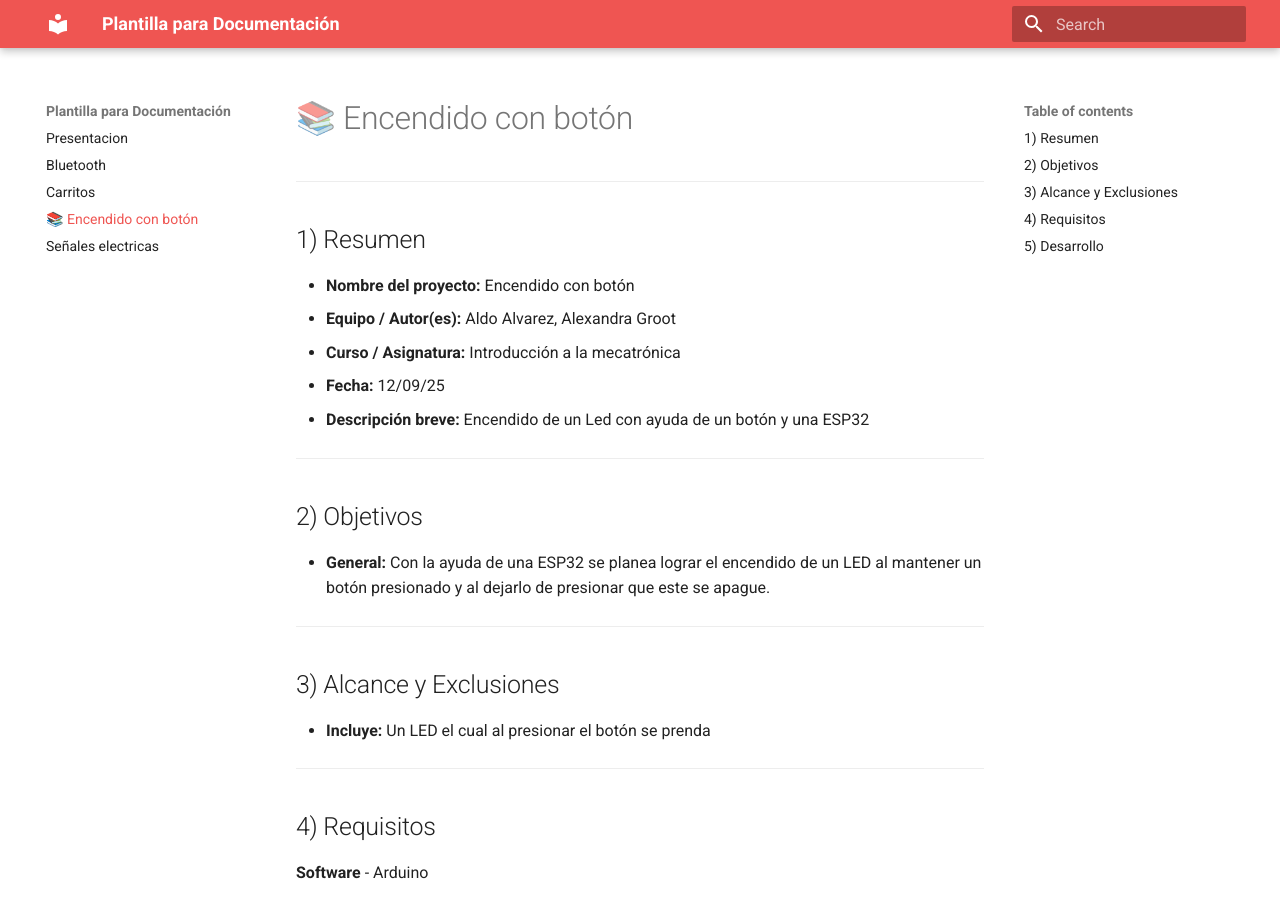
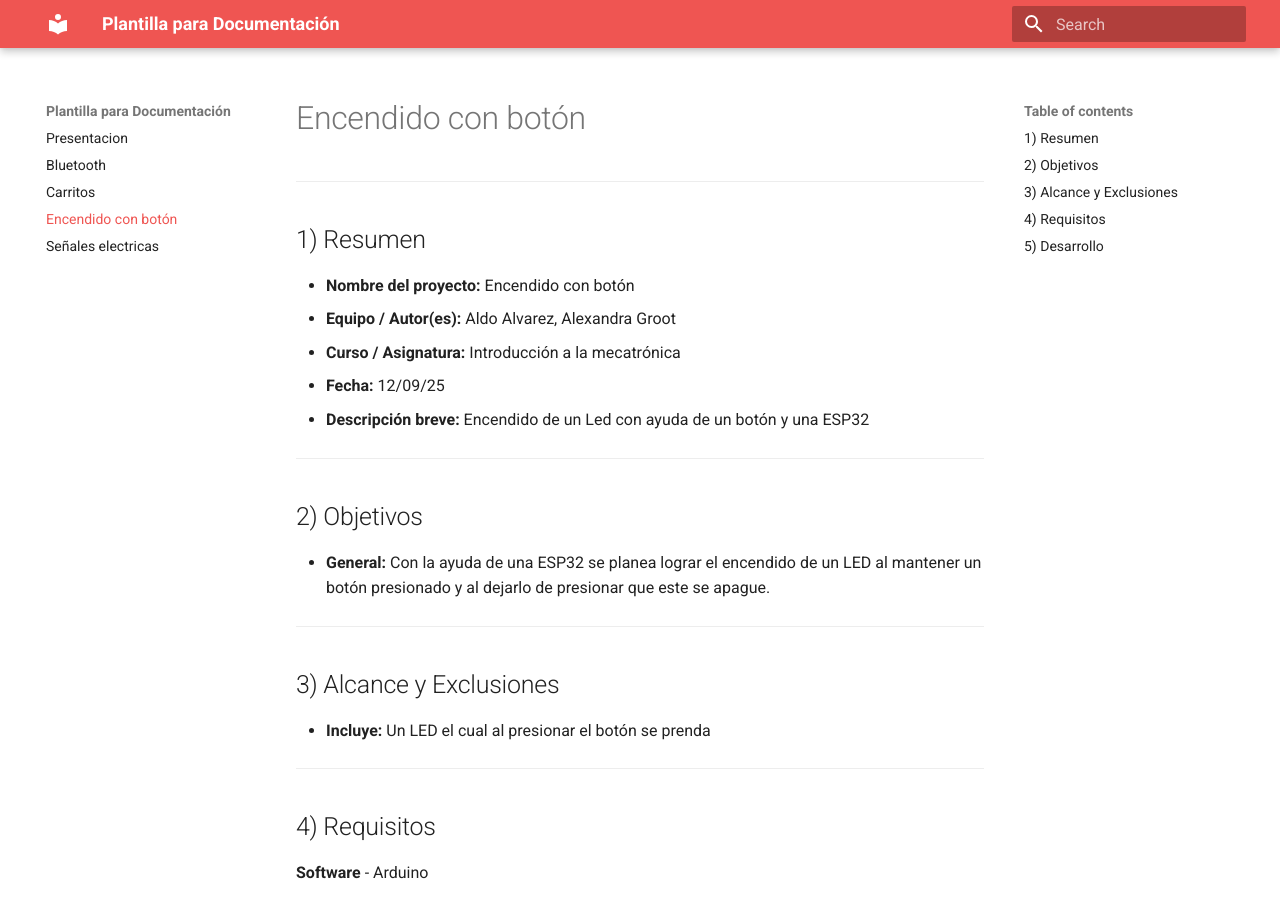
Before and after one commit to Aldo0112/Mi_reporte, an MkDocs documentation site: the page built from docs/encenido_con_boton.md, in a window 1280 px wide and 900 px high. Built offline with MkDocs 1.6.1 and Material for MkDocs 9.7.7, drawn with Linux system fonts in a browser that asks for light colours.

```diff
--- a/docs/encenido_con_boton.md
+++ b/docs/encenido_con_boton.md
@@ -1,4 +1,4 @@
-# 📚 Encendido con botón
+# Encendido con botón
 ---
 
 ## 1) Resumen
```
